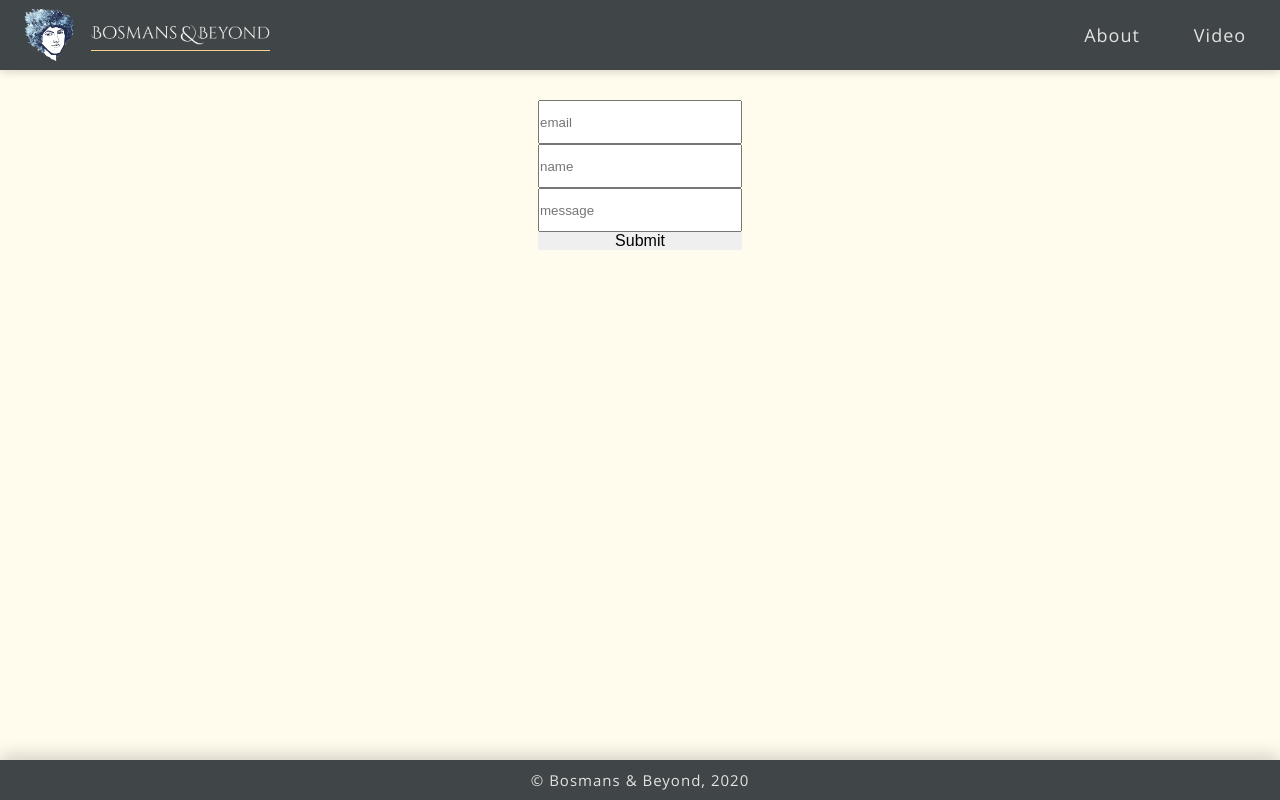
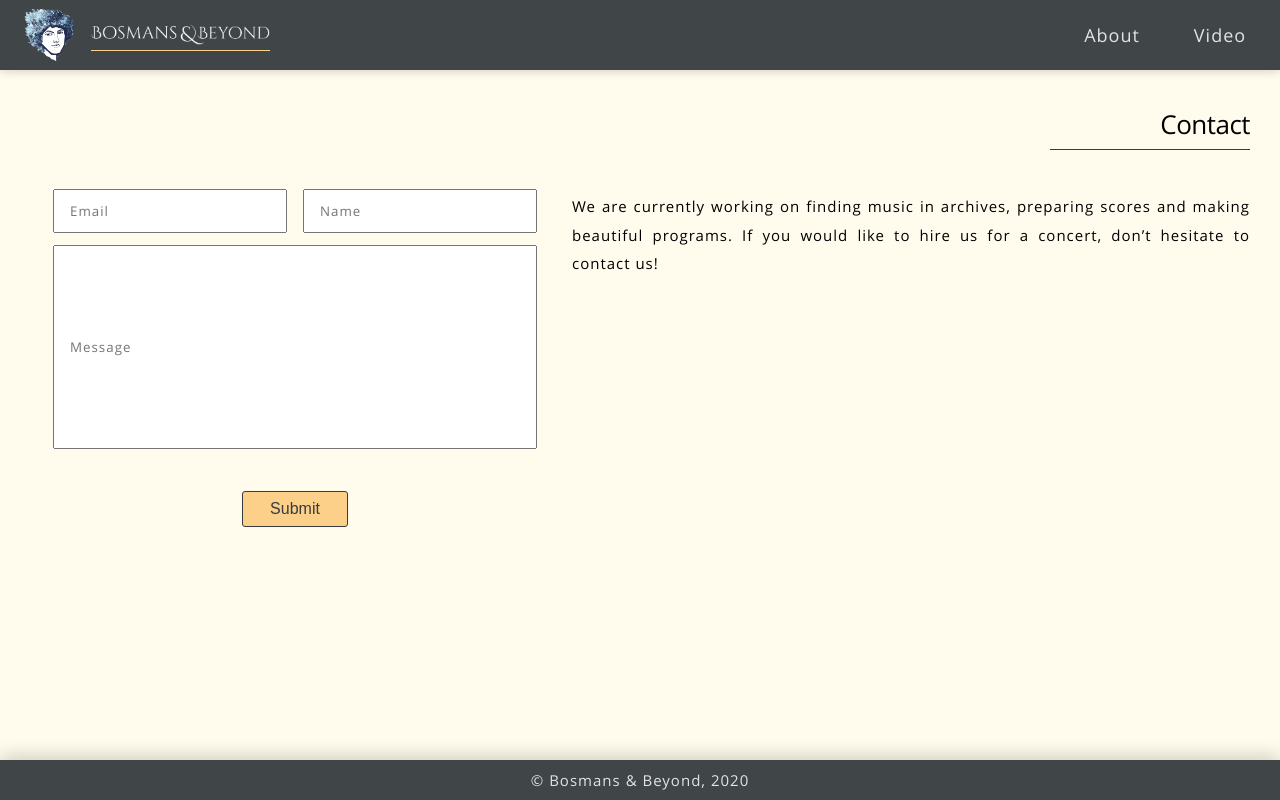
Before and after one commit to BKmetoff/bosmans-and-beyond, a React (Create React App) app: page /contact in a window 1280 px wide. Built offline with nearby package versions, Linux system fonts and the light colour scheme.

Commit message:
feat: WIP: contact page & form: styling of contact page

```diff
--- a/src/App.js
+++ b/src/App.js
@@ -19,7 +19,6 @@ function App() {
 	const location = useLocation()
 	return (
 		<div className='App'>
-			{console.log(location.pathname)}
 			<Layout headerLinks={COPY.headerLinks}>
 				<MainWrapper>
 					<ContentWrapper>
@@ -32,7 +31,7 @@ function App() {
 									<Video videos={VIDEOS} />
 								</Route>
 								<Route path='/contact'>
-									<Contact />
+									<Contact contact={COPY.text.contact} />
 								</Route>
 								<Route path='/success'>
 									<Success />
--- a/src/components/Contact.js
+++ b/src/components/Contact.js
@@ -1,13 +1,20 @@
 import React from 'react'
 
 import { SectionWrapper, MotionWrapper } from './backbone/Wrapper'
+import { Title, Text } from './backbone/Text'
 import Form from './backbone/Form'
 
-export default function Contact() {
+import Sheet from './backbone/Sheet'
+
+export default function Contact({ contact }) {
 	return (
 		<MotionWrapper>
 			<SectionWrapper>
-				<Form />
+				<Title>Contact</Title>
+				<Sheet reversed>
+					<Text>{contact}</Text>
+					<Form />
+				</Sheet>
 			</SectionWrapper>
 		</MotionWrapper>
 	)
--- a/src/components/backbone/Button.js
+++ b/src/components/backbone/Button.js
@@ -21,14 +21,12 @@ const BaseButton = styled.button`
 
 const kinds = {
 	primary: css`
-		/* width: 100px;
-		height: 30px; */
 		align-self: center;
-		color: ${Theme.colors.primary};
-		background-color: ${Theme.colors.light};
+		color: ${Theme.colors.dark};
+		background-color: ${Theme.colors.accent};
 
 		border-radius: ${Theme.borderRadius};
-		border: 1px solid ${Theme.colors.primary};
+		border: 1px solid ${Theme.colors.dark};
 		margin-top: ${Theme.margin.M};
 		padding: ${Theme.margin.XS} ${Theme.margin.S} ${Theme.margin.XS}
 			${Theme.margin.S};
--- a/src/components/backbone/Form.js
+++ b/src/components/backbone/Form.js
@@ -1,27 +1,62 @@
 import React from 'react'
-import styled from 'styled-components'
+import styled, { css } from 'styled-components'
 
+import { Theme } from '../theme/Theme'
 import Button from './Button'
 
 const BaseInput = styled.input`
 	width: 200px;
 	height: 40px;
+	padding-left: ${Theme.padding.S};
+	padding-right: ${Theme.padding.S};
+	margin-bottom: ${Theme.margin.S};
+	margin-left: ${Theme.margin.XS};
+	margin-right: ${Theme.margin.XS};
+
+	${({ message }) =>
+		message !== undefined &&
+		css`
+			height: 200px;
+			@media (min-width: 769px) {
+				width: 90%;
+			}
+		`}
 `
 
 const BaseForm = styled.form`
 	display: flex;
 	flex-direction: column;
+	margin-left: ${Theme.margin.M};
+	margin-right: ${Theme.margin.S};
+`
+
+const NameEmailWrapper = styled.div`
+	margin-top: ${Theme.margin.S};
+	display: flex;
+	flex-direction: column;
+	@media (min-width: 769px) {
+		flex-direction: row;
+	}
 `
 
 export default function Form() {
-	console.log('form')
 	return (
 		<BaseForm action='/contact' name='contact' method='post'>
 			<input type='hidden' name='form-name' value='contact' />
-			<BaseInput name='email' type='email' placeholder='email' />
-			<BaseInput name='name' type='text' placeholder='name' />
-			<BaseInput name='message' type='text' placeholder='message' />
-			<Button type='submit'>Submit</Button>
+			<NameEmailWrapper>
+				<BaseInput name='email' type='email' placeholder='Email' required />
+				<BaseInput name='name' type='text' placeholder='Name' required />
+			</NameEmailWrapper>
+			<BaseInput
+				message
+				name='message'
+				type='text'
+				placeholder='Message'
+				required
+			/>
+			<Button type='submit' kind='primary'>
+				Submit
+			</Button>
 		</BaseForm>
 	)
 }
--- a/src/components/resources/Resources.js
+++ b/src/components/resources/Resources.js
@@ -23,6 +23,19 @@ export const COPY = {
 			'Henriëtte Bosmans (1895 - 1952) was a Dutch pianist and composer. She frequently performed with Concertgebouw Orchestra as a concert pianist with Willem Mengelberg as the conductor. Before the WWII, her career prospered as a pianist in The Netherlands, due to the cancellations of foreign musicians. Bosmans began studying music theory and composition with Jan Willem Kersbergen, then Willem Pijper and instrumentation with Cornelis Dopper. Bosmans first published work is as early as in 1917, when she was 23 years old. Her international breakthrough as a composer was in 1938, when Willem Noske (violin) played her music in Paris and Prague. Her career was blocked by the war, because she was now undesirable due to her partial-Jewish origin. After the war, she continued to compose and work closely with musicians such as Jo Vincent and Noémie Perugia. She composed until 1951, a year before her death. Her oeuvre of works includes many orchestral works, chamber music and many songs.',
 		mission:
 			'Our ever-changing world is reflected in music and art. Gender and race are one of the many important topics in our society today and we wish to be a part of the change. Our patron, Henriëtte Bosmans was celebrated for being one of the most successful pianists and composers in the Netherlands during her lifetime. We are fascinated by her life story; the difficulties she faced being part Jewish during the WWII and her struggle to gain recognition as a female composer. Unfortunately, today she is rarely performed, therefore we would like to honour her talent and dedication by performing her music.',
+		contact:
+			'We are currently working on finding music in archives, preparing scores and making beautiful programs. If you would like to hire us for a concert, don’t hesitate to contact us!',
+	},
+	quotes: {
+		unbroken: {
+			author: 'Michael Tilson Thomas',
+			quote:
+				'Classical music is an unbroken, living tradition that goes back over 1,000 years, and every one of those years has had something unique and powerful to say to us about what it’s like to be alive.',
+		},
+		wordsFail: {
+			author: 'Hans Christian Andersen',
+			quote: 'Where words fail, music speaks.',
+		},
 	},
 }
 
--- a/src/components/theme/Theme.js
+++ b/src/components/theme/Theme.js
@@ -75,13 +75,12 @@ export const GlobalStyle = createGlobalStyle`
   background: ${Theme.colors.background};
 	/* background: linear-gradient(to right, ${Theme.colors.backgroundFrom} 0%, ${Theme.colors.backgroundTo} 100%); ; */
   margin: 0;
-  font-family: 'Open Sans', 'sans-serif';
+  font-family: 'Open Sans', 'sans-serif', -apple-system, BlinkMacSystemFont, 'Segoe UI', 'Roboto', 'Oxygen',
+    'Ubuntu', 'Cantarell', 'Fira Sans', 'Droid Sans', 'Helvetica Neue',
+    sans-serif;
   letter-spacing: 1px;
   line-height: 1.9;
 
-  /* font-family: -apple-system, BlinkMacSystemFont, 'Segoe UI', 'Roboto', 'Oxygen',
-    'Ubuntu', 'Cantarell', 'Fira Sans', 'Droid Sans', 'Helvetica Neue',
-    sans-serif; */
   -webkit-font-smoothing: antialiased;
   -moz-osx-font-smoothing: grayscale;
   }
@@ -98,4 +97,10 @@ export const GlobalStyle = createGlobalStyle`
     text-rendering: optimizeLegibility;
     -webkit-tap-highlight-color: transparent;
   }
+
+	::placeholder {
+		font-family: 'Open Sans', 'sans-serif';
+		letter-spacing: 1px;
+		line-height: 1.9;
+	}
 `
```
